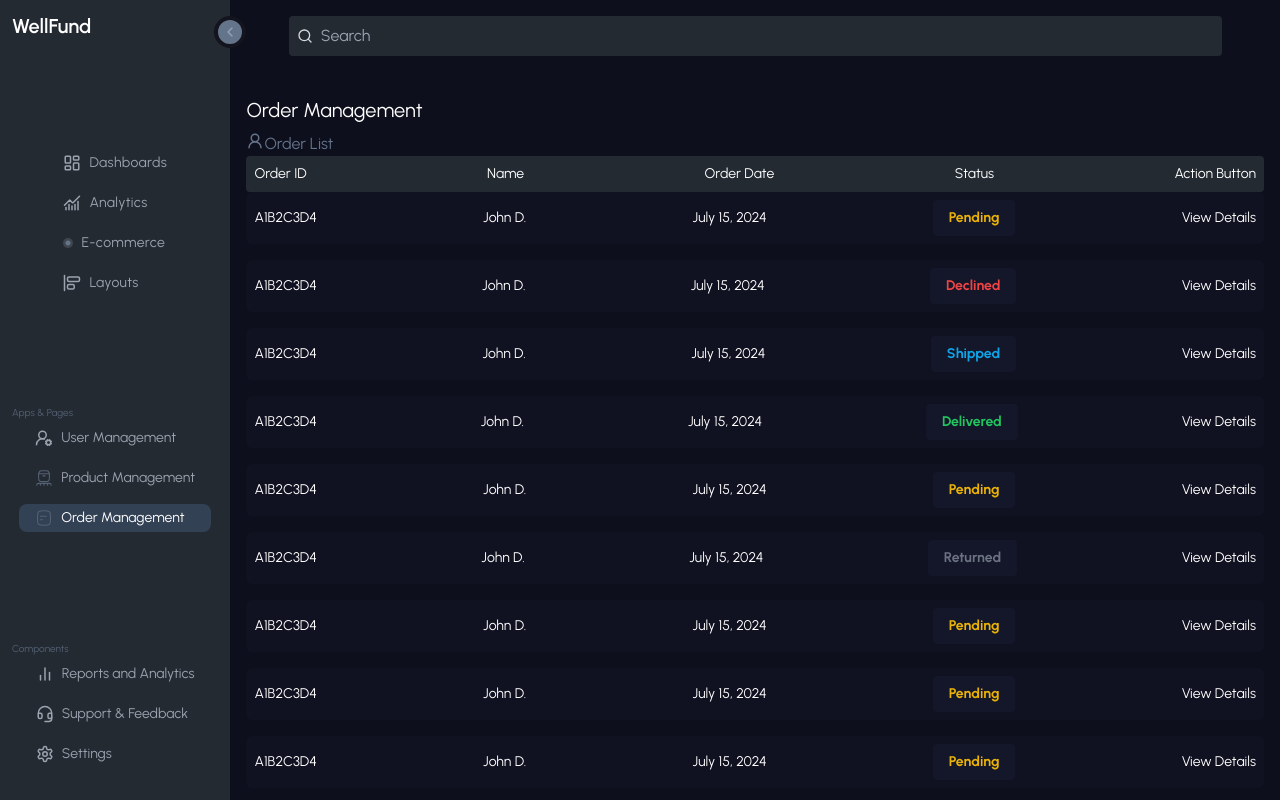
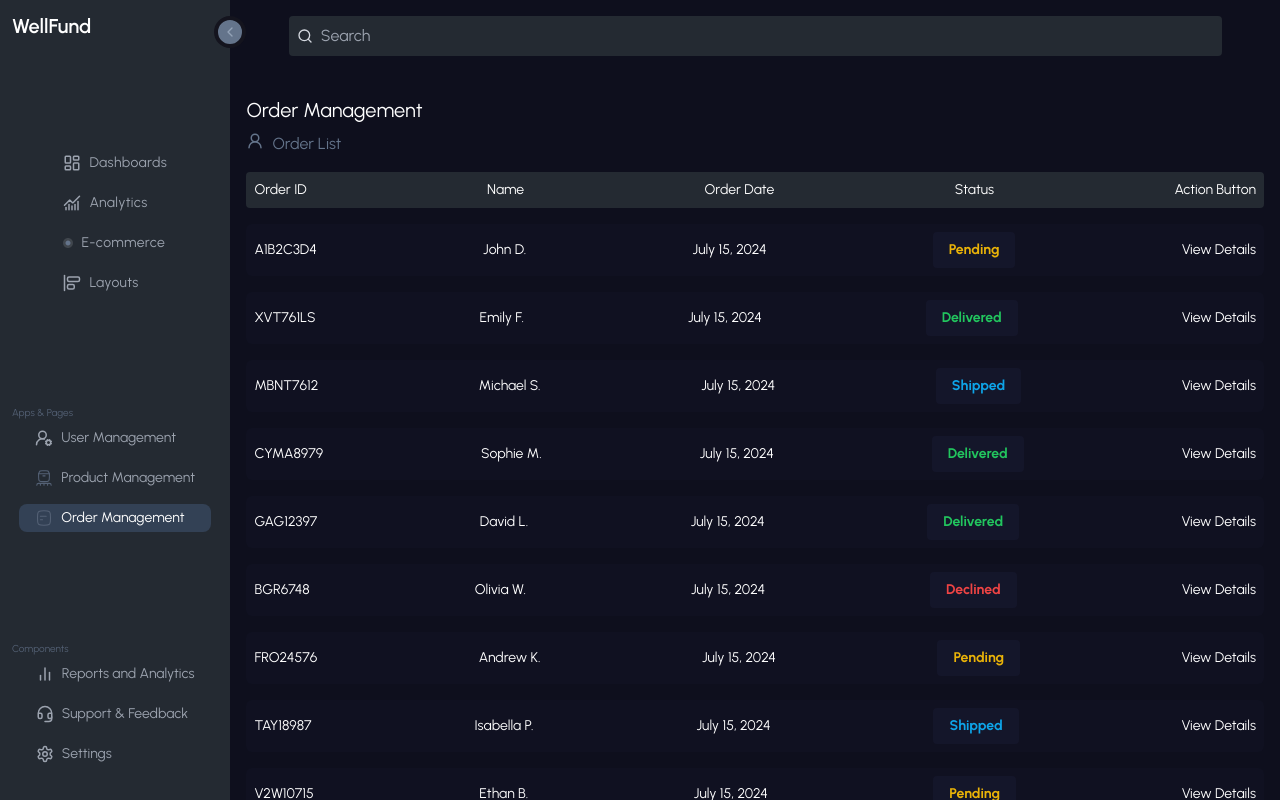
Before and after one commit to Build-Bridge/WellFund, a Next.js app: page /orderManagement in a window 1280 px wide. Built offline with nearby package versions, Linux system fonts and the light colour scheme.

Commit message:
Updates: Carousel added to the order component and a carousel package installed.

```diff
--- a/package.json
+++ b/package.json
@@ -21,6 +21,8 @@
     "react": "^18",
     "react-dom": "^18",
     "react-resizable-panels": "^2.1.2",
+    "react-slick": "^0.30.2",
+    "slick-carousel": "^1.8.1",
     "tailwind-merge": "^2.5.2",
     "tailwindcss-animate": "^1.0.7"
   },
@@ -28,6 +30,7 @@
     "@types/node": "^20",
     "@types/react": "^18",
     "@types/react-dom": "^18",
+    "@types/react-slick": "^0.23.13",
     "eslint": "^8",
     "eslint-config-next": "14.2.5",
     "postcss": "^8",
--- a/src/app/(main)/(routes)/orderManagement/page.tsx
+++ b/src/app/(main)/(routes)/orderManagement/page.tsx
@@ -1,8 +1,10 @@
+"use client";
+import { useState } from "react";
 import { UserRound } from "lucide-react";
 import { OrderCard } from "../../_components/order-card";
 
 const OrderManagement = () => {
-  // Its just temporary, I would remove it when we get the Api endpoint.
+  // Temporary orders list, will be replaced with an API endpoint.
   const orders = [
     {
       orderId: "A1B2C3D4",
@@ -11,75 +13,103 @@ const OrderManagement = () => {
       status: "Pending",
     },
     {
-      orderId: "A1B2C3D4",
-      name: "John D.",
+      orderId: "XVT761LS",
+      name: "Emily F.",
+      orderDate: "July 15, 2024",
+      status: "Delivered",
+    },
+    {
+      orderId: "MBNT7612",
+      name: "Michael S.",
+      orderDate: "July 15, 2024",
+      status: "Shipped",
+    },
+    {
+      orderId: "CYMA8979",
+      name: "Sophie M.",
+      orderDate: "July 15, 2024",
+      status: "Delivered",
+    },
+    {
+      orderId: "GAG12397",
+      name: "David L.",
+      orderDate: "July 15, 2024",
+      status: "Delivered",
+    },
+    {
+      orderId: "BGR6748",
+      name: "Olivia W.",
       orderDate: "July 15, 2024",
       status: "Declined",
     },
     {
-      orderId: "A1B2C3D4",
-      name: "John D.",
+      orderId: "FRO24576",
+      name: "Andrew K.",
+      orderDate: "July 15, 2024",
+      status: "Pending",
+    },
+    {
+      orderId: "TAY18987",
+      name: "Isabella P.",
       orderDate: "July 15, 2024",
       status: "Shipped",
     },
     {
-      orderId: "A1B2C3D4",
+      orderId: "V2W10715",
+      name: "Ethan B.",
+      orderDate: "July 15, 2024",
+      status: "Pending",
+    },
+    {
+      orderId: "ABC1304",
       name: "John D.",
       orderDate: "July 15, 2024",
       status: "Delivered",
     },
     {
-      orderId: "A1B2C3D4",
-      name: "John D.",
-      orderDate: "July 15, 2024",
-      status: "Pending",
-    },
-    {
-      orderId: "A1B2C3D4",
-      name: "John D.",
-      orderDate: "July 15, 2024",
-      status: "Returned",
-    },
-    {
-      orderId: "A1B2C3D4",
-      name: "John D.",
-      orderDate: "July 15, 2024",
-      status: "Pending",
-    },
-    {
-      orderId: "A1B2C3D4",
-      name: "John D.",
-      orderDate: "July 15, 2024",
-      status: "Pending",
-    },
-    {
-      orderId: "A1B2C3D4",
-      name: "John D.",
-      orderDate: "July 15, 2024",
-      status: "Pending",
-    },
-    {
-      orderId: "A1B2C3D4",
+      orderId: "ABC1304",
       name: "John D.",
       orderDate: "July 15, 2024",
       status: "Delivered",
     },
-    {
-      orderId: "A1B2C3D4",
-      name: "John D.",
-      orderDate: "July 15, 2024",
-      status: "Delivered",
-    },
+    // Add more orders to test pagination...
   ];
 
+  const ordersPerPage = 10;
+
+  const totalPages = Math.ceil(orders.length / ordersPerPage);
+
+  const [currentPage, setCurrentPage] = useState(0);
+
+  // Function to handle pagination
+  const handleNextPage = () => {
+    if (currentPage < totalPages - 1) {
+      setCurrentPage((prev) => prev + 1);
+    }
+  };
+
+  const handlePrevPage = () => {
+    if (currentPage > 0) {
+      setCurrentPage((prev) => prev - 1);
+    }
+  };
+
+  const currentOrders = orders.slice(
+    currentPage * ordersPerPage,
+    (currentPage + 1) * ordersPerPage
+  );
+
   return (
-    <div className="w-full p-4 flex flex-col bg-[#0E0F1D] justify-evenly">
+    <div className="w-full min-h-dvh p-4 flex flex-col bg-[#0E0F1D] ">
+      <div>
         <h1 className="text-xl text-white py-2">Order Management</h1>
-      <div className="flex text-[#64748B]">
-        <UserRound className="w-[18px] h-[18px]" />
-        Order List
+        <div className="flex text-[#64748B] mb-4">
+          <UserRound className="w-[18px] h-[18px]" />
+          <span className="ml-2">Order List</span>
+        </div>
       </div>
-      <div className="w-full flex flex-col">
+      <div>
+        {/* Header */}
         <div className="w-full flex justify-between bg-[#242A32] text-white rounded p-2 text-sm">
           <h3>Order ID</h3>
           <h3>Name</h3>
@@ -87,12 +117,41 @@ const OrderManagement = () => {
           <h3>Status</h3>
           <h3>Action Button</h3>
         </div>
-        <div className="flex flex-col gap-4">
-          {orders?.map((order) => (
+
+        {/* Orders display for the current page */}
+        <div className="w-full grid grid-cols-1 gap-4 mt-4">
+          {currentOrders.map((order) => (
             <div key={order.orderId}>
               <OrderCard {...order} />
             </div>
           ))}
+        </div>
+
+        {/* Pagination Controls */}
+        <div className="flex justify-between items-center mt-4 text-white">
+          <button
+            className={`p-2 bg-gray-700 rounded ${
+              currentPage === 0 && "opacity-50 cursor-not-allowed"
+            }`}
+            onClick={handlePrevPage}
+            disabled={currentPage === 0}
+          >
+            Previous
+          </button>
+
+          <span className="text-sm">{`Page ${
+            currentPage + 1
+          } of ${totalPages}`}</span>
+
+          <button
+            className={`p-2 bg-gray-700 rounded ${
+              currentPage === totalPages - 1 && "opacity-50 cursor-not-allowed"
+            }`}
+            onClick={handleNextPage}
+            disabled={currentPage === totalPages - 1}
+          >
+            Next
+          </button>
         </div>
       </div>
     </div>
```
Also changed, not shown: 1 other file (tests, documents, lock files or other folders).
